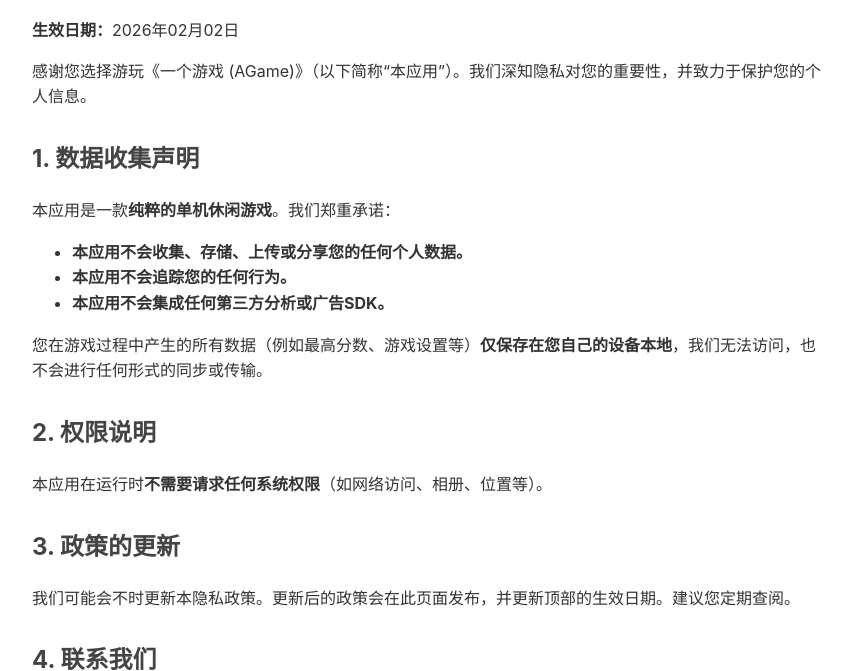
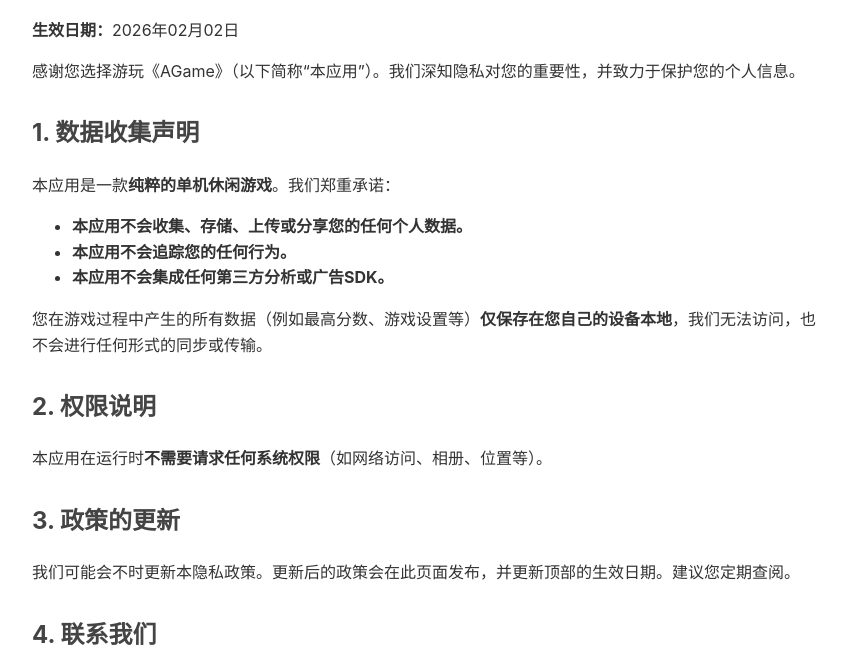
Before and after one commit to qinsheng9638/qinsheng9638.github.io, a plain HTML site: page index.html in a window 1280 px wide. Shown: the part 147-818 px from the top of the page, without its empty margins (208-1060 px from the left). Drawn offline with Linux system fonts and the light colour scheme.

Commit message:
Update index.html

```diff
--- a/index.html
+++ b/index.html
@@ -16,7 +16,7 @@
     <h1>《AGame》隐私政策</h1>
     <p><strong>生效日期：</strong>2026年02月02日</p>
 
-    <p>感谢您选择游玩《一个游戏 (AGame)》（以下简称“本应用”）。我们深知隐私对您的重要性，并致力于保护您的个人信息。</p>
+    <p>感谢您选择游玩《AGame》（以下简称“本应用”）。我们深知隐私对您的重要性，并致力于保护您的个人信息。</p>
 
     <h2>1. 数据收集声明</h2>
     <p>本应用是一款<strong>纯粹的单机休闲游戏</strong>。我们郑重承诺：</p>
```
